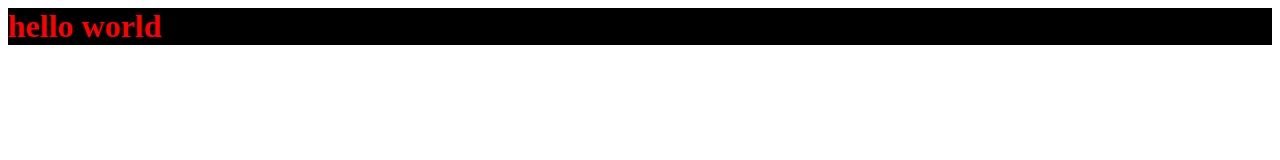
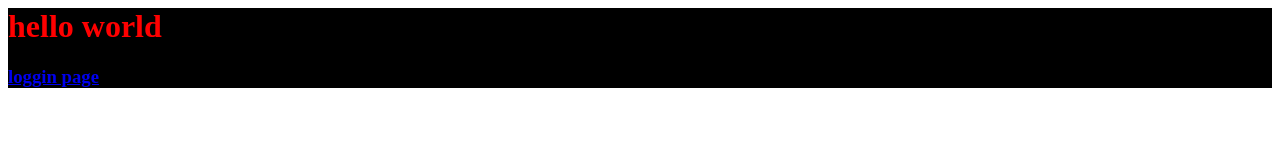
Before and after one commit to PereraDUD/bracked-balancing, a plain HTML site: page index.html in a window 1280 px wide. Drawn offline with Linux system fonts and the light colour scheme.

Commit message:
add a button to home page

```diff
--- a/index.html
+++ b/index.html
@@ -6,6 +6,7 @@
     <body>
         <div id="h">
        <h1> hello world</h1>
+       <a href="loggin.html"><h3>loggin page</h3></a>
         </div>
     </body>
 </html>
```
